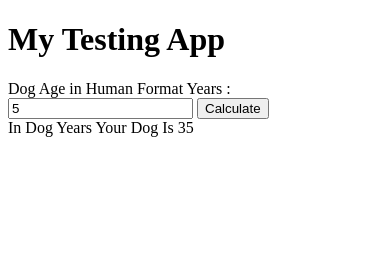
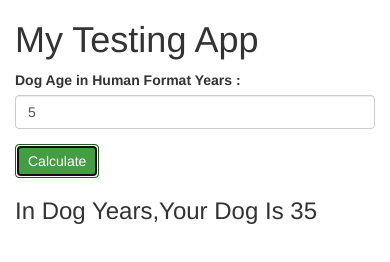
Before and after one commit to PeterLion/PhoneGapp, a plain HTML site: page platforms/browser/www/index.html in a window 390 px wide. Both pictures are taken after typing "5" into the empty fields and a click on the button "Calculate". Drawn offline with Linux system fonts and the light colour scheme.

Commit message:
updated app

```diff
--- /dev/null
+++ b/platforms/browser/www/css/styles.css
@@ -0,0 +1,7 @@
+#wrapper{
+	border: 1px solid red;
+	text-align: center;
+	font-size: 20px;
+	height: 500px;
+	width: 500px;
+}
--- a/platforms/browser/www/index.html
+++ b/platforms/browser/www/index.html
@@ -4,6 +4,9 @@
         <meta charset="utf-8">
         <meta name="viewport" content="initial-scale=1, maximum-scale=1, user-scalable=no, width=device-width">
         <title>Hybrid App-Test</title>
+        <link rel="stylesheet" type="text/css" href="css/bootstrap.min.css">
+        <link rel="stylesheet" type="text/css" href="css/styles.css">
+
         <script type="text/javascript">
         	window.onload=function(){
         		document.getElementById('btnClc').addEventListener('click',calcAge);
@@ -11,17 +14,45 @@
         	function calcAge(e){
                  var age = document.getElementById('dogAge').value;
                  age *= 7;
-                 var result = "In Dog Years Your Dog Is "+ age;
+                 var result = "In Dog Years,Your Dog Is "+ age;
                  document.getElementById('result').innerHTML=result ;
         		}
         		   </script>
     </head>
     <body>
         <script type="text/javascript" src="cordova.js"></script>
-        <h1>My Testing App</h1>
-        <label for="dogAge">Dog Age in Human Format Years :</label>
-        <input type="number" id="dogAge" name="">
-        <button id="btnClc">Calculate</button>
-        <div id="result"></div>
+          <div class="container">
+            <div class="row">
+                <div class="col-xs-12 col-md-6 col-lg-4">
+                    <h1>My Testing App</h1>
+                </div>
+            </div>
+            <div class="row">
+                <div class="col-xs-12 col-md-6 col-lg-4">
+                    <label for="dogAge">Dog Age in Human Format Years :</label>
+                </div>
+            </div>
+            <div class="row">
+                <div class="col-xs-12 col-md-6 col-lg-4">
+                   <div class="form-group">
+                       <input class="form-control" type="number" id="dogAge" name="">
+                   </div>
+
+                </div>
+            </div>
+             <div class="row">
+                <div class="col-xs-12 col-md-6 col-lg-4">
+                    <button class="btn btn-success" id="btnClc">Calculate</button>
+                </div>
+            </div>
+            <div class="row">
+                <div class="col-xs-12 col-md-6 col-lg-4">
+                    <h3 id="result"></h3>
+                </div>
+            </div>
+
+
+          </div>
+
     </body>
 </html>
--- /dev/null
+++ b/www/css/styles.css
@@ -0,0 +1,7 @@
+#wrapper{
+	border: 1px solid red;
+	text-align: center;
+	font-size: 20px;
+	height: 500px;
+	width: 500px;
+}
```
Also changed, not shown: www/index.html (+37 -6 lines), platforms/browser/www/css/bootstrap.min.css (added), platforms/browser/www/js/jquery.1.12.4.min.js (added), www/css/bootstrap.min.css (added), www/js/jquery.1.12.4.min.js (added).
